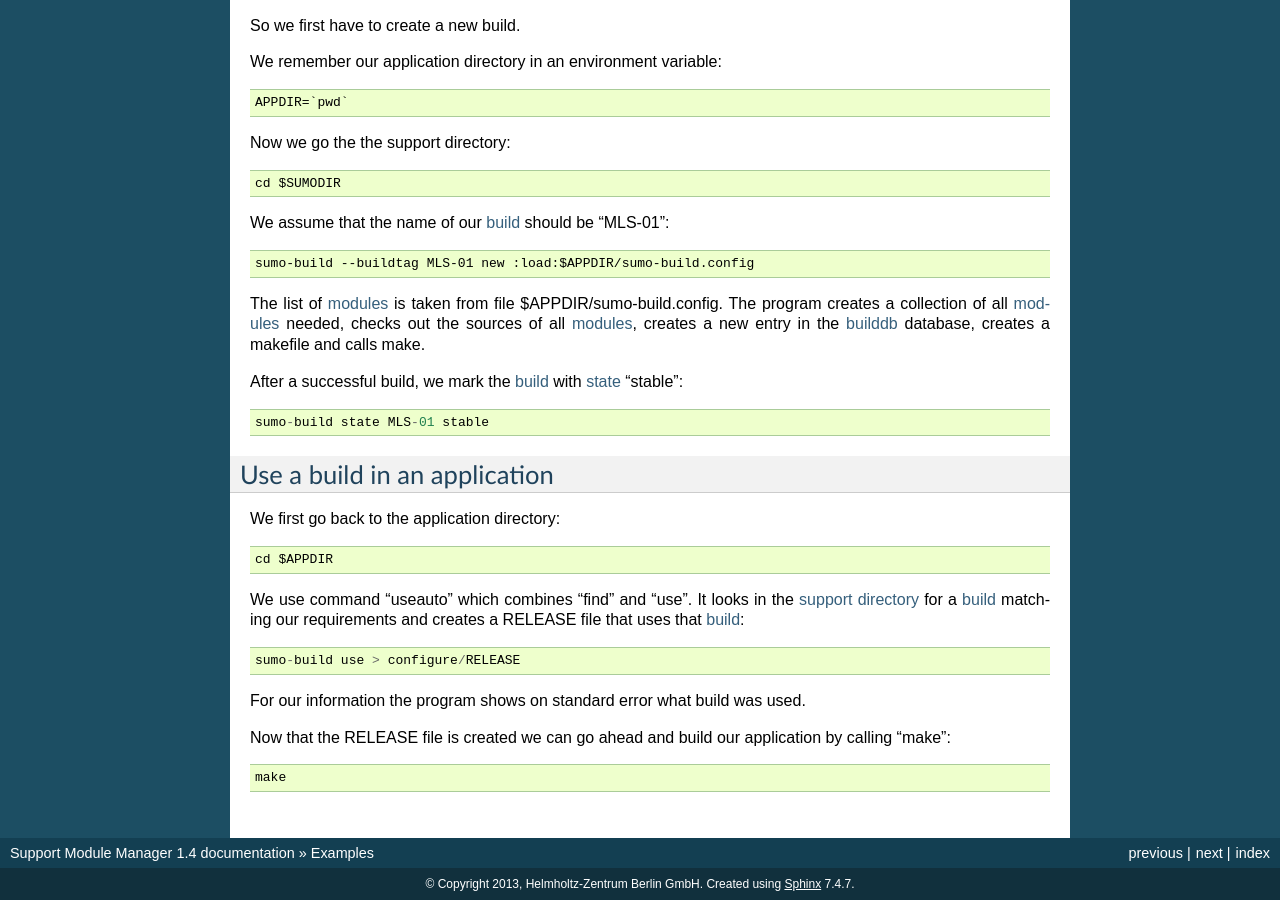
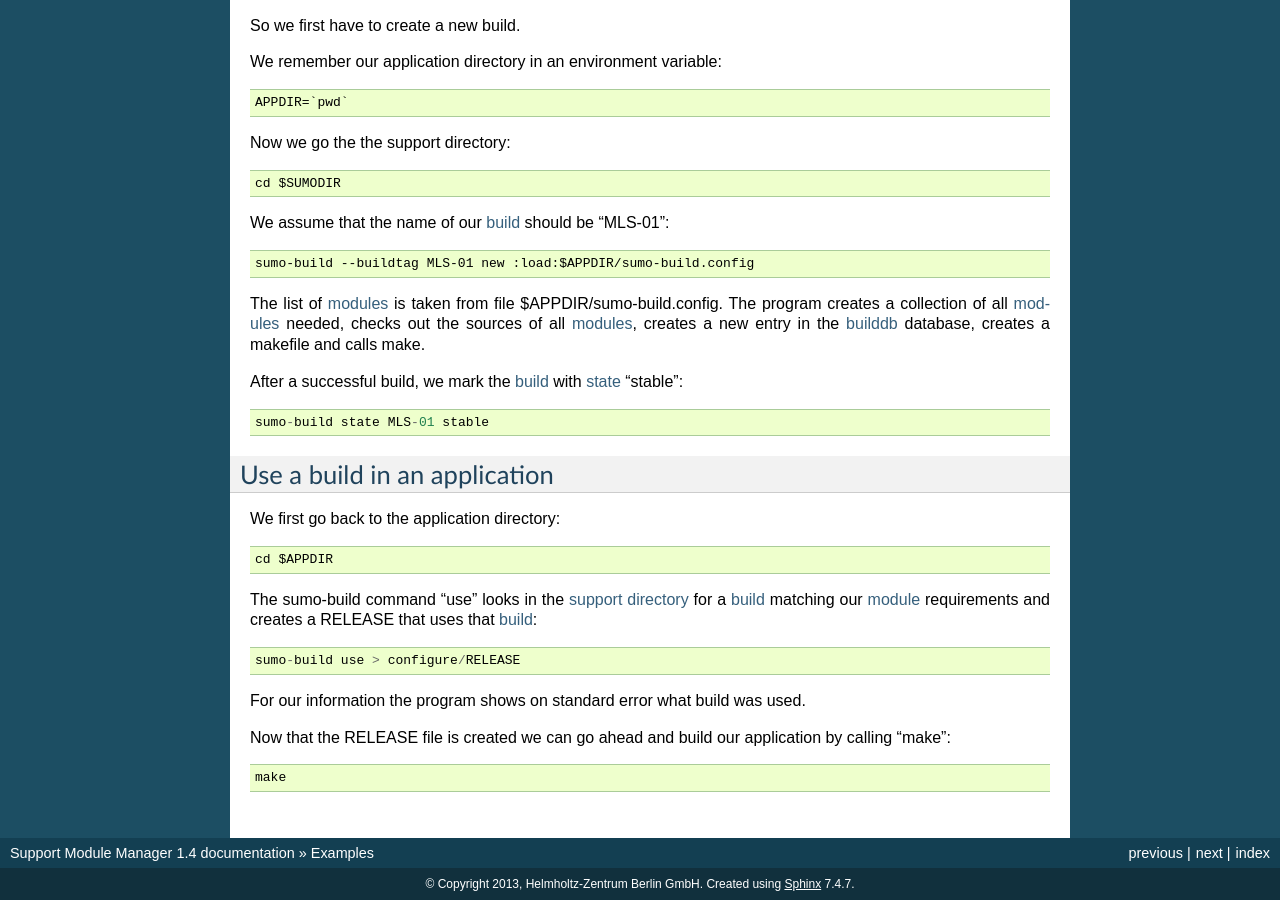
Before and after one commit to klauer/epics-sumo-mirror, a Sphinx documentation site: the page built from doc/examples.rst, in a window 1280 px wide and 900 px high, scrolled down 2646 px. Built offline with Sphinx 7.4.7, drawn with Linux system fonts in a browser that asks for light colours; pages that are not in the unit, such as notebooks, are missing from menus.

Commit message:
Bugfix in the "examples" part of the documentation.

```diff
--- a/doc/examples.rst
+++ b/doc/examples.rst
@@ -177,9 +177,9 @@ We first go back to the application directory::
 
   cd $APPDIR
 
-We use command "useauto" which combines "find" and "use". It looks in the
-:term:`support directory` for a :term:`build` matching our requirements and
-creates a RELEASE file that uses that :term:`build`::
+The sumo-build command "use" looks in the :term:`support directory` for
+a :term:`build` matching our :term:`module` requirements and creates
+a RELEASE that uses that :term:`build`::
 
   sumo-build use > configure/RELEASE
 
```
